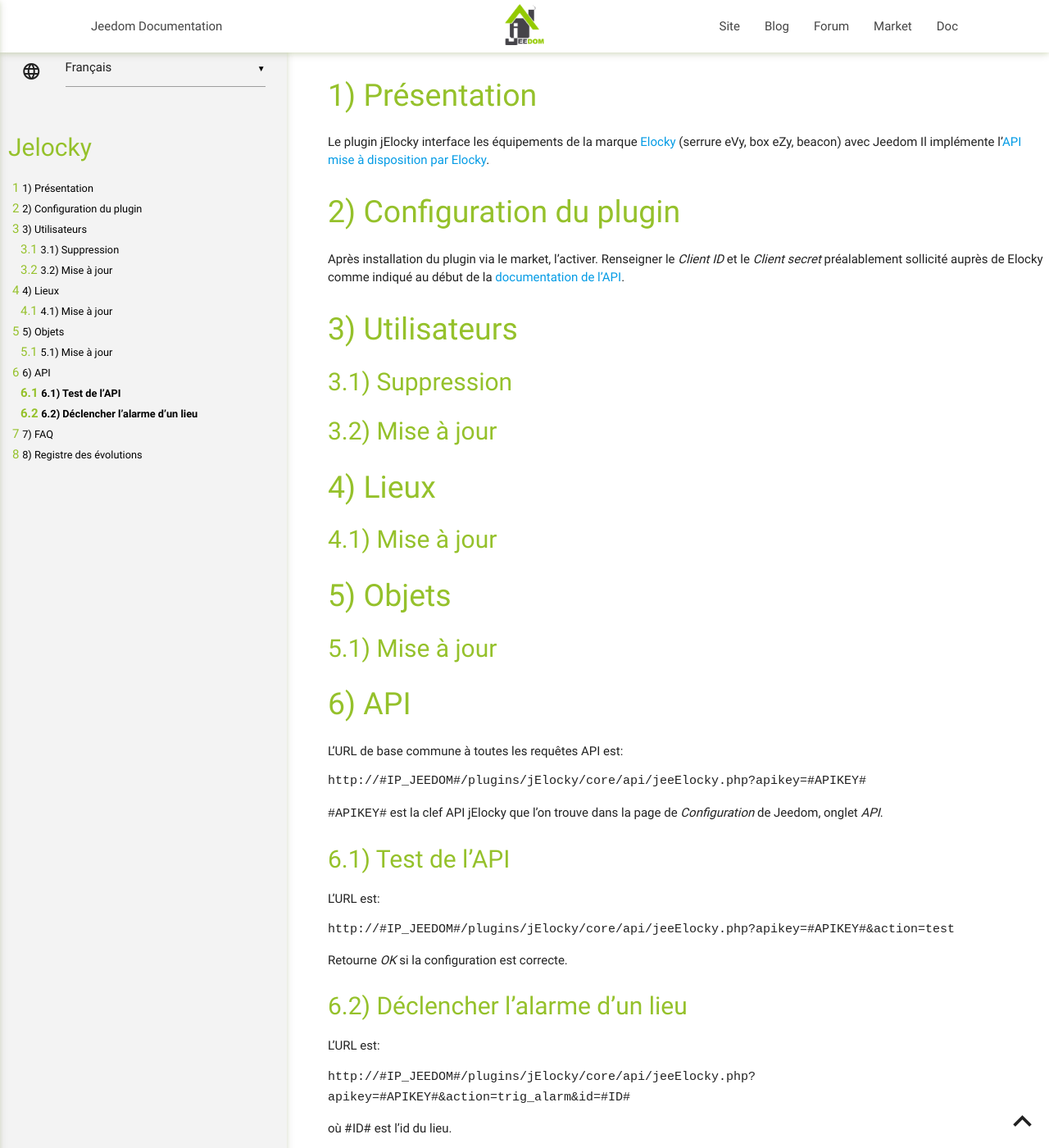
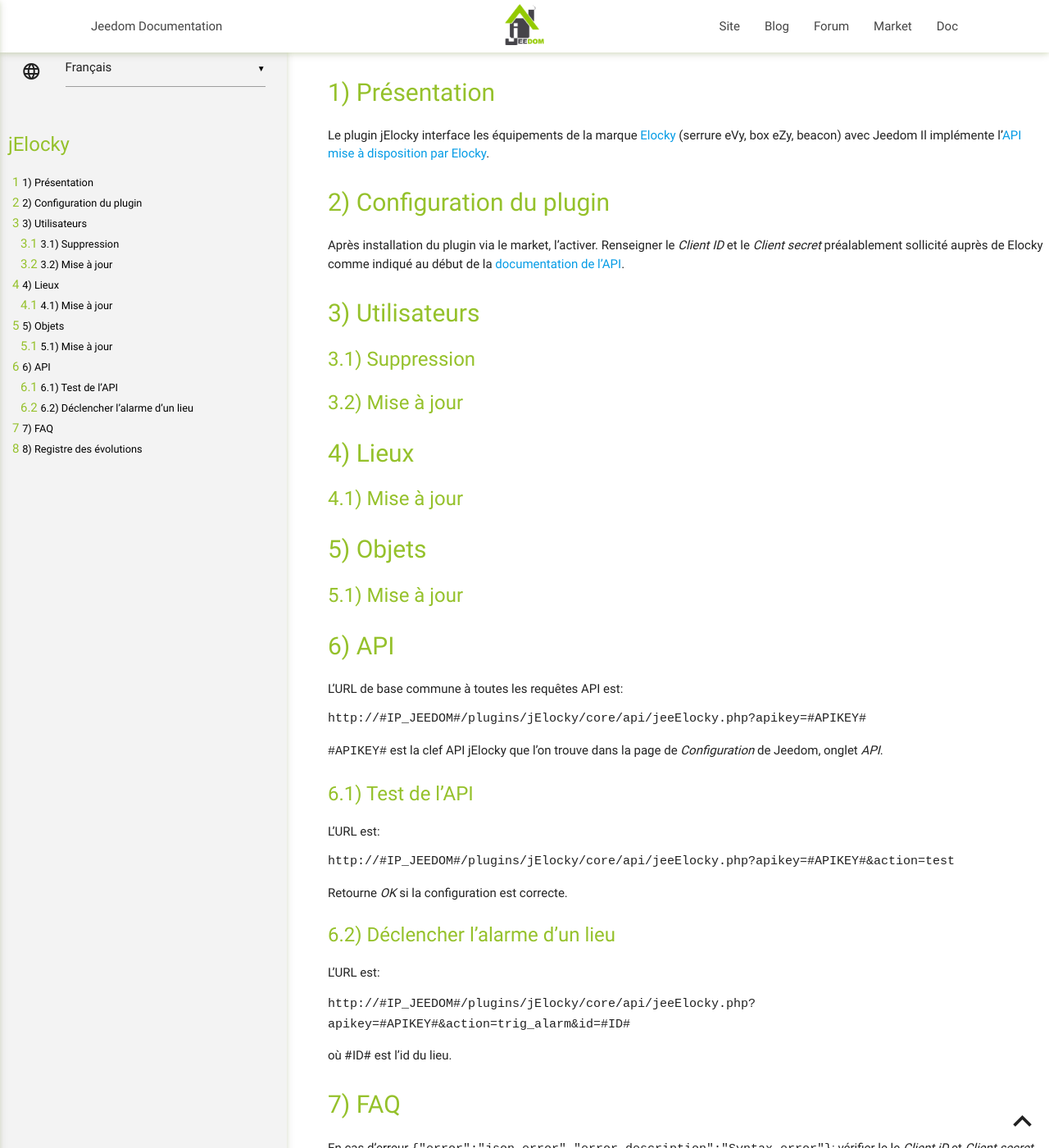
Before and after one commit to domotruc/jElocky, a Jekyll site: the page built from docs/fr_FR/index.md, in a window 1280 px wide and 1400 px high. Shown: the whole window at 82% size. Built offline with Jekyll 4.4.1, drawn with Linux system fonts in a browser that asks for light colours; our own code applies the rules of GitHub Pages for plain Markdown files.

Commit message:
doc formatting update

```diff
--- a/docs/_layouts/default.html
+++ b/docs/_layouts/default.html
@@ -119,7 +119,7 @@
   });
   function init(){
     $('#div_summary2,#div_summary,#div_summary3').empty();
-    var titlePlugin = title.charAt(0).toUpperCase() + title.substring(1).toLowerCase()
+    var titlePlugin = title //.charAt(0).toUpperCase() + title.substring(1).toLowerCase()
     if(window.innerWidth < 992){
       $('#div_main').addClass('container');
       $('#div_content').toc({
--- a/docs/assets/css/styles.css
+++ b/docs/assets/css/styles.css
@@ -1,11 +1,11 @@
 h1 {
-	font-size : 2.5rem !important;
+	font-size : 2rem !important;
 }
 h2 {
-	font-size : 2rem !important;
+	font-size : 1.6rem !important;
 }
 h3 {
-	font-size : 1.5rem !important;
+	font-size : 1.2rem !important;
 }
 h1,h2,h3,h4,h5 {
 	color : #95C12B !important;
```
